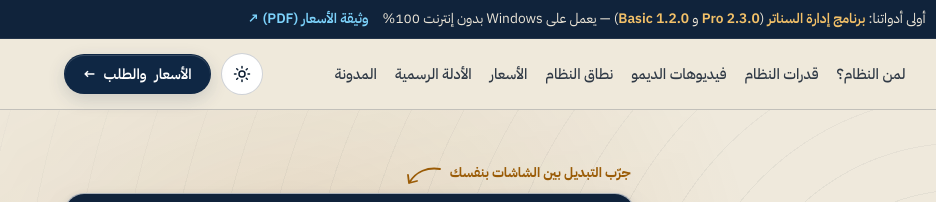
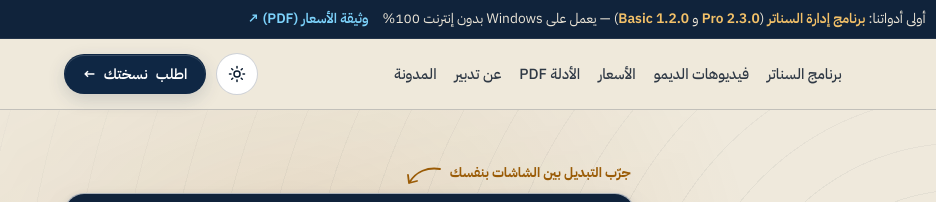
Before and after one commit to moayadfarooq9-ops/tadbeer-website, a plain HTML site: page index.html in a window 1280 px wide. Shown: the top 202 px of the page, 0-936 px from the left. Drawn offline with Linux system fonts and the light colour scheme.

Commit message:
Simplify navbar links, highlight center management product, add About Tadbeer, and deduplicate CTA

```diff
--- a/index.html
+++ b/index.html
@@ -64,12 +64,11 @@
       </a>
 
       <nav class="nav-links" aria-label="التنقل الرئيسي">
-        <a href="#audience">لمن النظام؟</a>
-        <a href="#features">قدرات النظام</a>
+        <a href="#features">برنامج السناتر</a>
         <a href="#videos">فيديوهات الديمو</a>
-        <a href="#honesty">نطاق النظام</a>
         <a href="#pricing">الأسعار</a>
-        <a href="#docs">الأدلة الرسمية</a>
+        <a href="#docs">الأدلة PDF</a>
+        <a href="#about">عن تدبير</a>
         <a href="blog.html">المدونة</a>
       </nav>
 
@@ -78,9 +77,9 @@
           <svg class="theme-icon-light" width="18" height="18" viewBox="0 0 24 24" fill="none" stroke="currentColor" stroke-width="2" stroke-linecap="round" stroke-linejoin="round" aria-hidden="true"><circle cx="12" cy="12" r="4"/><path d="M12 2v2m0 16v2M4.93 4.93l1.41 1.41m11.32 11.32 1.41 1.41M2 12h2m16 0h2M6.34 17.66l-1.41 1.41M19.07 4.93l-1.41 1.41"/></svg>
           <svg class="theme-icon-dark" width="18" height="18" viewBox="0 0 24 24" fill="none" stroke="currentColor" stroke-width="2" stroke-linecap="round" stroke-linejoin="round" aria-hidden="true"><path d="M12 3a6 6 0 0 0 9 9 9 9 0 1 1-9-9Z"/></svg>
         </button>
-        <a href="#pricing" class="btn btn-primary btn-sm nav-cta">
-          <span>الأسعار</span>
-          <span class="hide-xs">والطلب</span>
+        <a href="#contact" class="btn btn-primary btn-sm nav-cta">
+          <span>اطلب</span>
+          <span class="hide-xs">نسختك</span>
           <span class="arrow-rtl" aria-hidden="true">←</span>
         </a>
         <button id="mobile-menu-btn" class="icon-btn mobile-menu-trigger" type="button" aria-label="فتح القائمة" aria-expanded="false">
@@ -92,14 +91,12 @@
     <!-- Mobile Drawer -->
     <div id="mobile-drawer" class="mobile-drawer" hidden>
       <div class="container mobile-drawer-inner">
-        <a href="#audience" class="mobile-link">لمن النظام؟</a>
-        <a href="#features" class="mobile-link">قدرات النظام</a>
+        <a href="#features" class="mobile-link">برنامج إدارة السناتر (المميزات)</a>
         <a href="#videos" class="mobile-link">فيديوهات الديمو الحي</a>
-        <a href="#honesty" class="mobile-link">نطاق النظام وحدوده</a>
         <a href="#pricing" class="mobile-link">النسخ والأسعار ($100 / $200)</a>
         <a href="#docs" class="mobile-link">مكتبة الأدلة والوثائق (PDF)</a>
         <a href="#faq" class="mobile-link">الأسئلة الشائعة</a>
-        <a href="#about" class="mobile-link">وراء تدبير والخارطة</a>
+        <a href="#about" class="mobile-link">عن تدبير</a>
         <a href="blog.html" class="mobile-link">مدونة تدبير (مقالات وأدلة)</a>
         <a href="#contact" class="btn btn-primary btn-full mobile-link">اطلب نسختك الآن ←</a>
       </div>
```
Also changed, not shown: article.html (+7 -5 lines), blog.html (+8 -6 lines).
